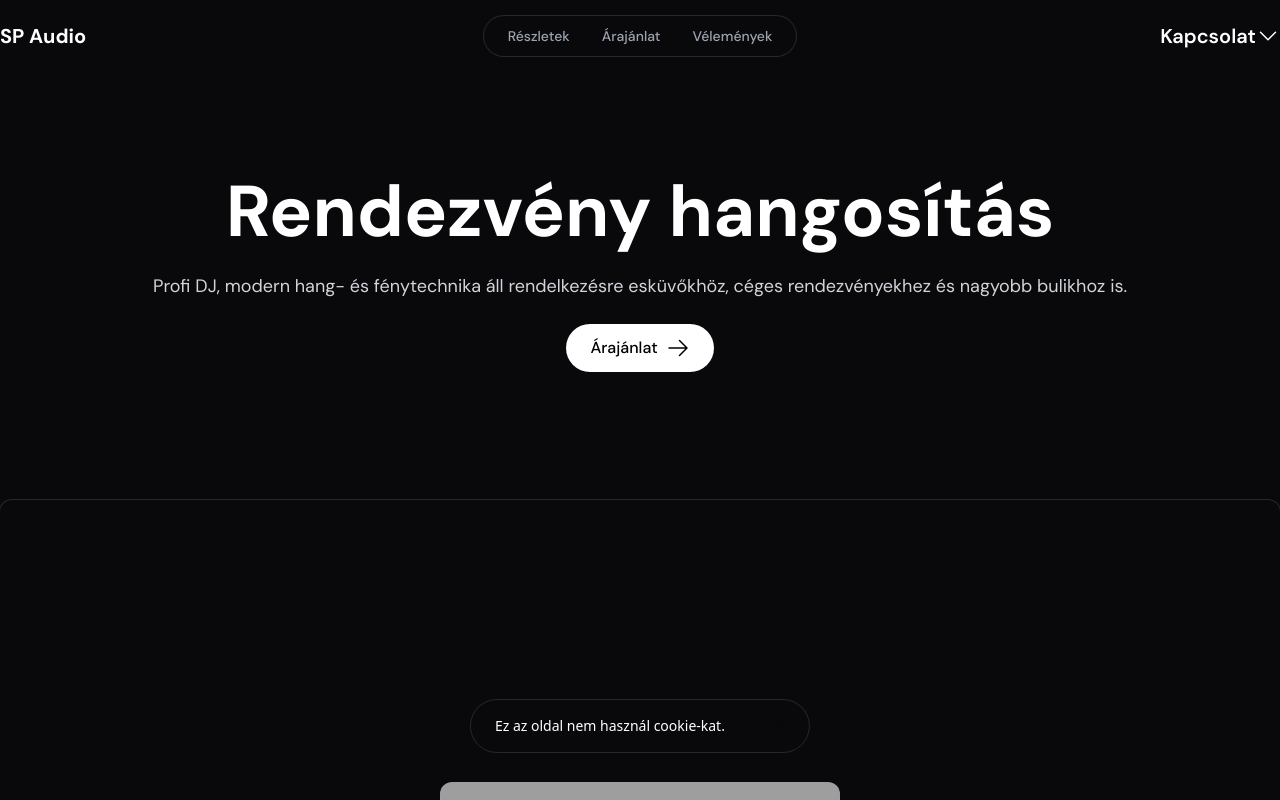
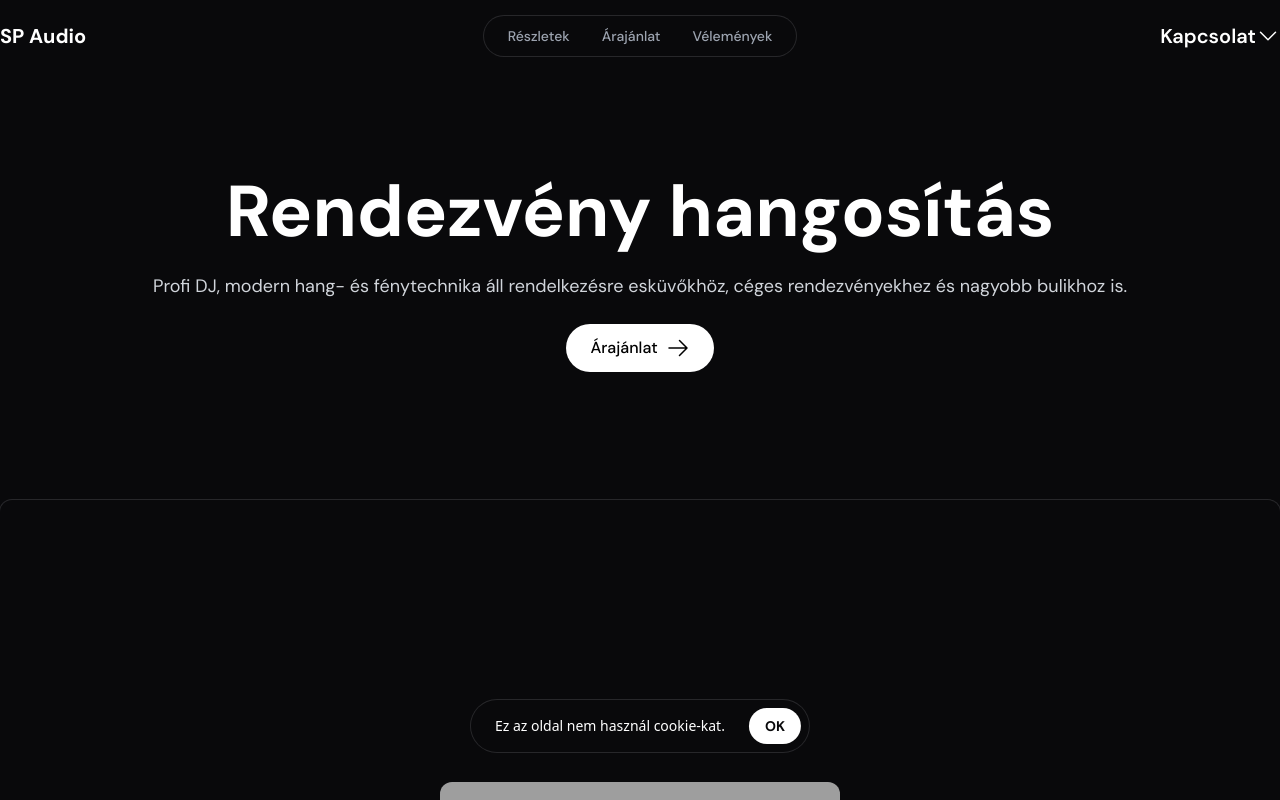
Before and after one commit to Solmyr77/SPAudioSite, a Vue app: page / in a window 1280 px wide. Shown: the top 800 px of the page. Built offline with nearby package versions, Linux system fonts and the light colour scheme; grey boxes are pictures that could not be loaded; what tailwindcss-elevation would draw is missing.

Commit message:
Fixed cookie button dark mode glitch

```diff
--- a/src/views/HomeView.vue
+++ b/src/views/HomeView.vue
@@ -98,7 +98,7 @@ export default {
          <div class="flex items-center justify-between gap-6 text-sm">
             <div class="content-left pl-4 text-white">Ez az oldal nem használ cookie-kat.</div>
             <div class="content-right text-end">
-               <button @click="handleCookieMenu()" class="cursor-pointer rounded-full dark:bg-white px-4 py-2 text-ui-background dm-sans-bold">OK</button>
+               <button @click="handleCookieMenu()" class="cursor-pointer rounded-full bg-white px-4 py-2 text-ui-background dm-sans-bold">OK</button>
             </div>
          </div>
       </div>
```
Also changed, not shown: 10 other files (tests, documents, lock files or other folders).
